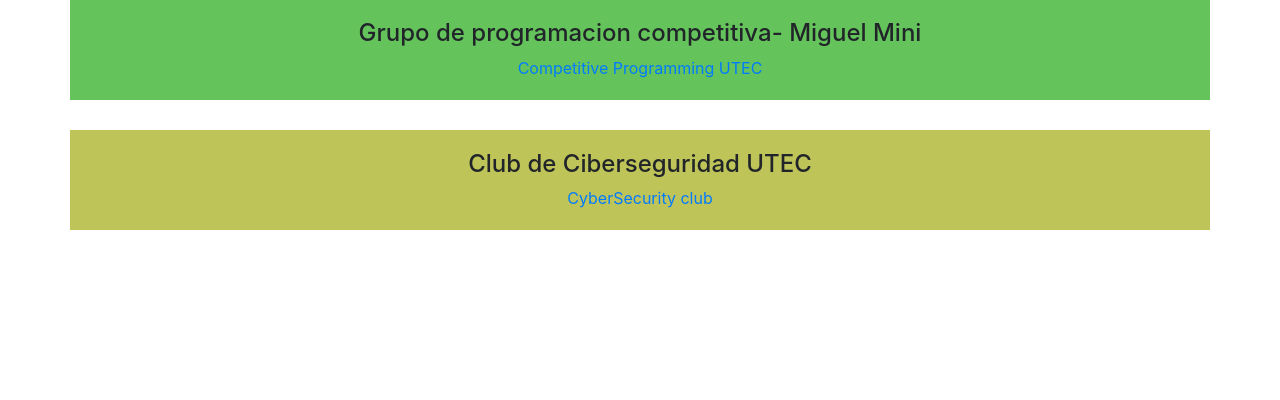
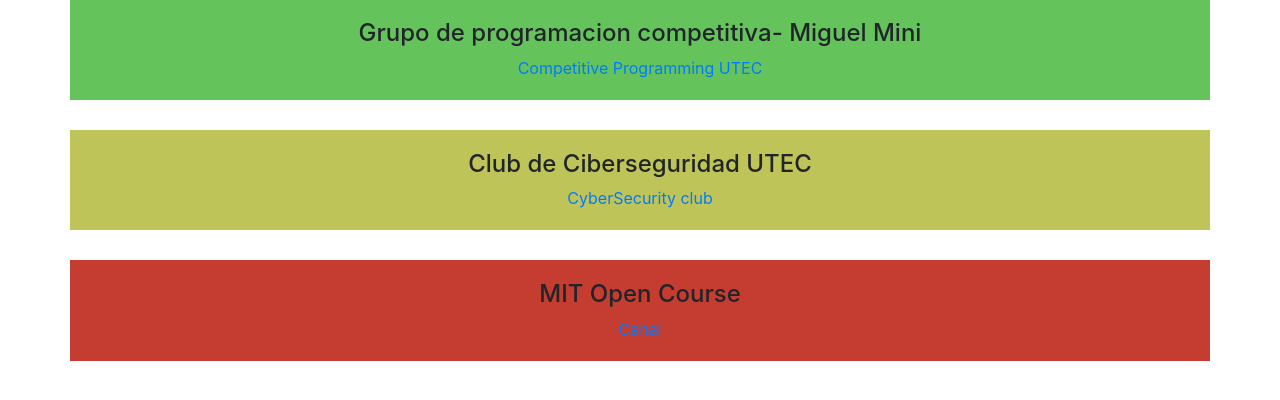
Before and after one commit to utec-cs2b01-2019-2/web-app-grupo-3, a Flask app: page /importancia in a window 1280 px wide. Shown: the part 198-598 px from the top of the page. Run offline with Flask 2, Linux system fonts and the light colour scheme; a user stored in the database is signed in; data comes from the database, SQL or seed files in the repository; both versions use the stored data as it was after the commit; some libraries are stand-ins or nearby versions.

Commit message:
add in Enlaces html

```diff
--- a/app/templates/importancia.html
+++ b/app/templates/importancia.html
@@ -17,6 +17,12 @@
     }
         header.c{
             background: #bec458;
+            padding:20px;
+            margin-bottom: 20px;
+            margin-top: 30px;
+    }
+        header.d{
+            background: #c43d30;
             padding:20px;
             margin-bottom: 20px;
             margin-top: 30px;
@@ -44,6 +50,14 @@
             </div>
         </header>
 
+
+        <header class="row d">
+            <div class="col">
+                <h4>MIT Open Course</h4>
+                <a href=https://www.youtube.com/user/MIT/featured>Canal</a>
+            </div>
+        </header>
+
      </div>
 </body>
 {% endblock %}
```
Also changed, not shown: app.db.
